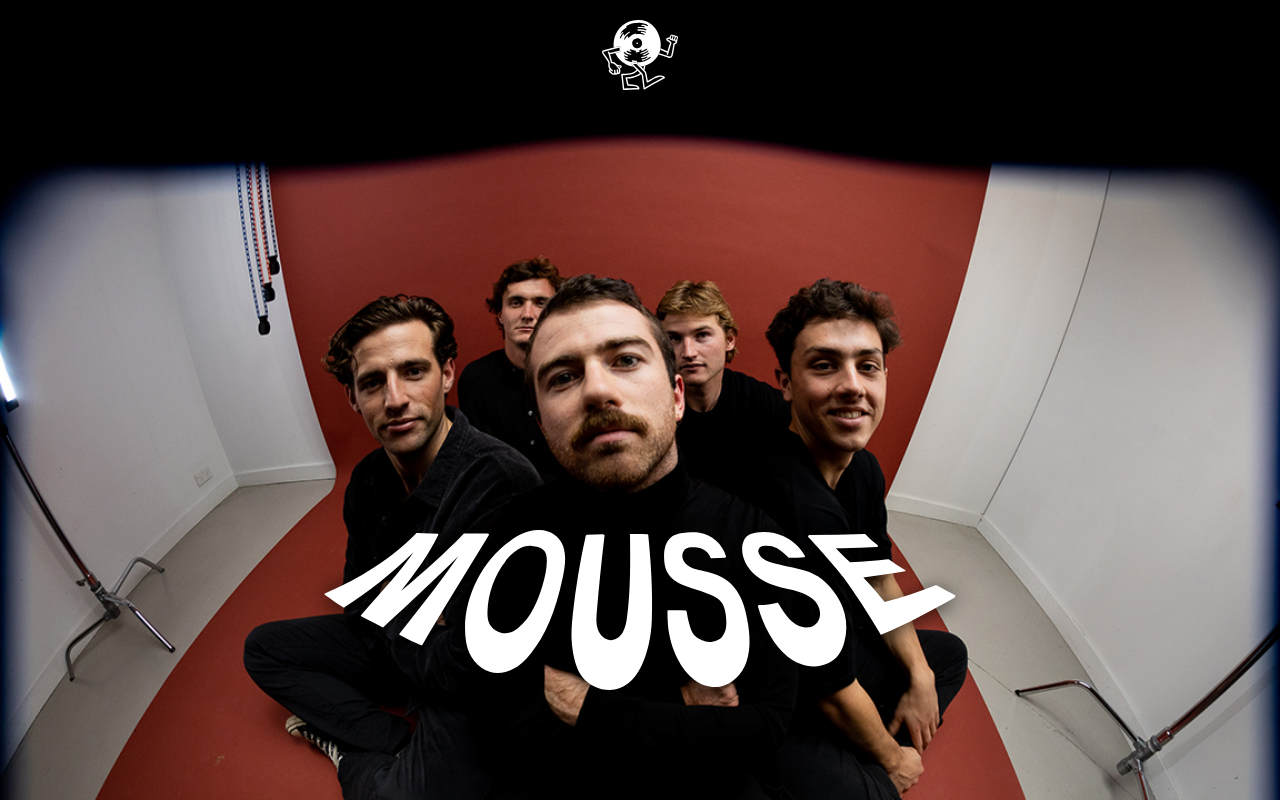
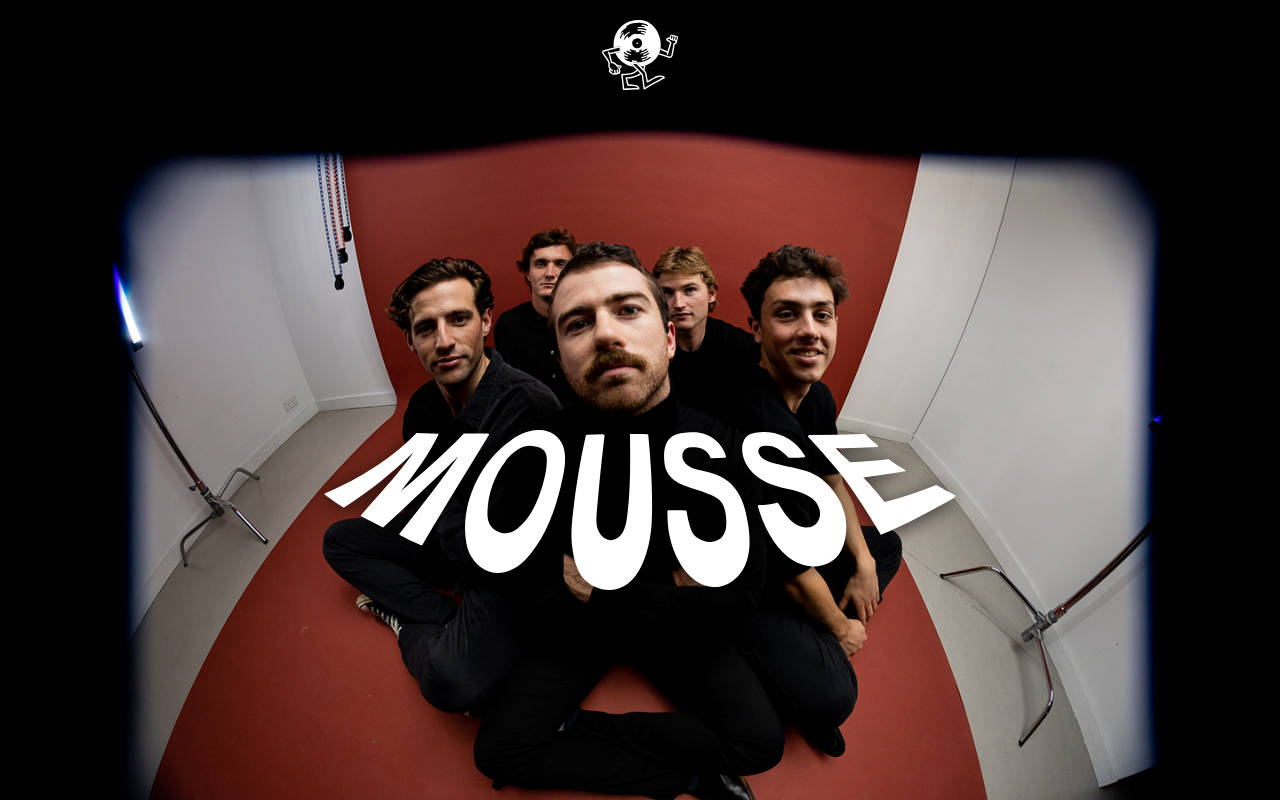
Before and after one commit to billmcculloch/mousse, a Gatsby site: page / in a window 1280 px wide. Shown: the top 800 px of the page. Built offline with nearby package versions, Linux system fonts and the light colour scheme; Gatsby itself is replaced by a stand-in of ours.

Commit message:
hero image

```diff
--- a/src/components/Hero.module.scss
+++ b/src/components/Hero.module.scss
@@ -2,7 +2,7 @@
 
 .wrapper {
   margin-top: -70px;
-  padding: 120px 20px;
+  padding: 20px 0px;
   display: flex;
   flex-direction: column;
   background-image: url("../images/hero.jpg");
```
